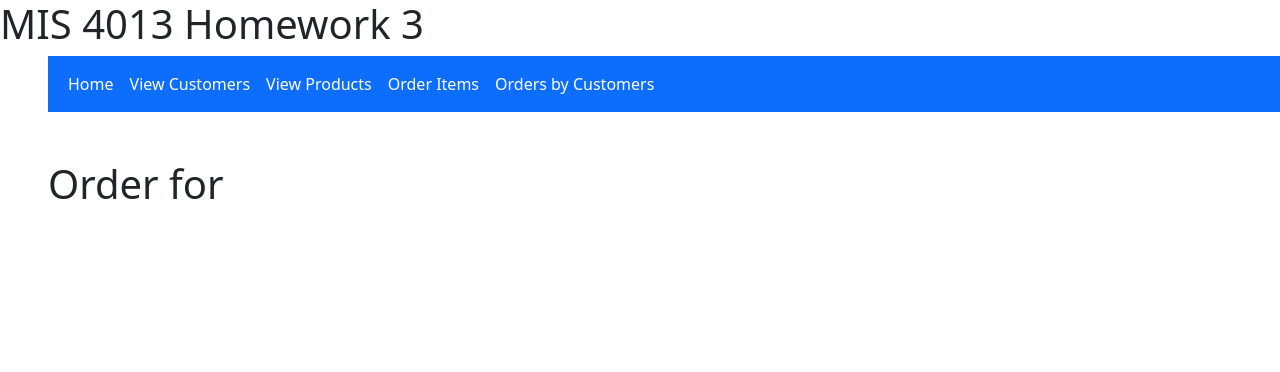
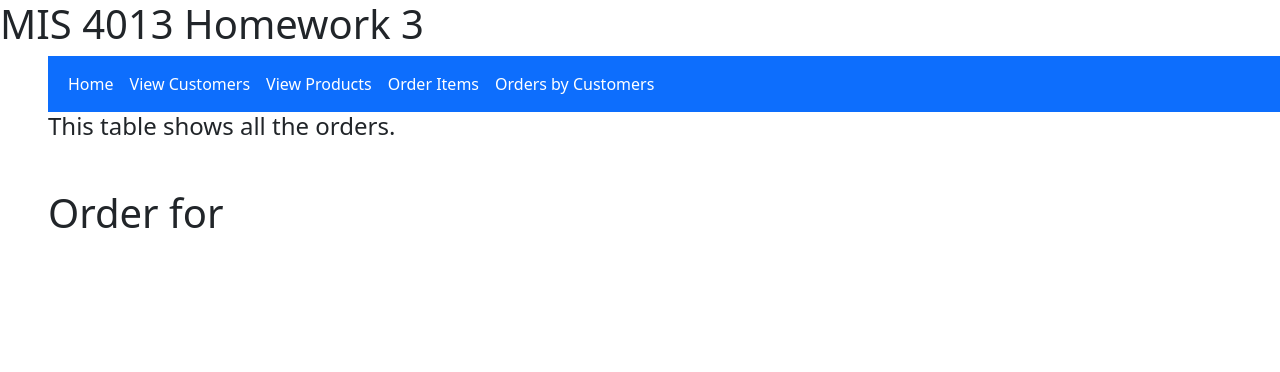
Before and after one commit to le0186cindy/MIS-4013-HW-3-CL, a PHP site: page /orders.php in a window 1280 px wide. Shown: the top 372 px of the page. Run offline with PHP 8.4, Linux system fonts and the light colour scheme; data comes from the database, SQL or seed files in the repository; data that the repository does not hold is empty.

Commit message:
Update orders.php

```diff
--- a/orders.php
+++ b/orders.php
@@ -17,6 +17,7 @@
 <html>
 
 <body>
+    <h4 class="ms-5">This table shows all the orders.</h4>
     <div class="m-5">
         <h1>Order for <?php echo $customer_name?></h1>
         <?php
```
